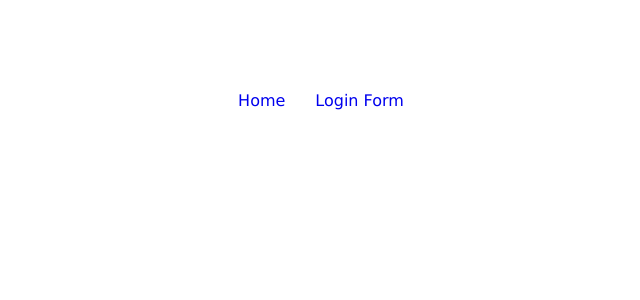
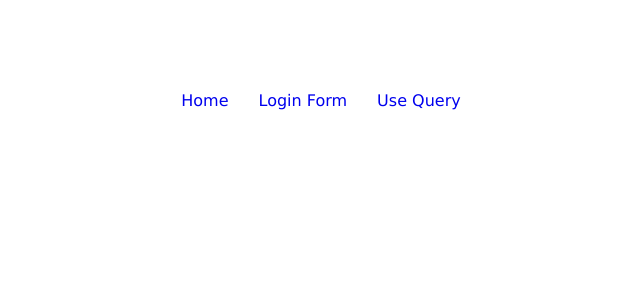
Before and after one commit to JWALITHA11/react-query-demo, a React (Vite) app: page / in a window 1280 px wide. Before the commit this address had no page. Shown: the top 300 px of the page, without its empty margins (339-979 px from the left). Built offline with nearby package versions, Linux system fonts and the light colour scheme.

Commit message:
routings added

```diff
--- a/src/App.tsx
+++ b/src/App.tsx
@@ -9,6 +9,7 @@ import Project from './Project';
 // import CreateUserComponent,{Updater} from './Update';
 import Source from './Source';
 import Navbar from './Navbar';
+import Practice from './Practice';
 // import Practice from './Practice';
 // import { FetchById } from './Practice';
 // import Reducer from './Reducer';
@@ -27,11 +28,11 @@ function App() {
     <Routes>
       <Route path='/source' element={<Source />} />
       <Route path='/project' element={<Project />} />
-
+     <Route path = '/practice' element={<Practice />} />
     </Routes>
     </BrowserRouter>
    {/* <Practice /> */}
-   {/* <FetchById fetchId={14} /> */}
+   {/*  */}
 
     </>
   )
--- a/src/Fetch.tsx
+++ b/src/Fetch.tsx
@@ -1,7 +1,7 @@
 // // import useFetch from "./useFetch";
 // import React from 'react';
 import { useQuery } from "@tanstack/react-query";
-
+import { FetchById } from "./Practice";
 // import { UNSAFE_getSingleFetchDataStrategy } from "react-router-dom";
 
 // import { Todo } from './useFetch';
@@ -89,6 +89,9 @@ return(
     <h1>No data Available</h1>
   )}
 
+<FetchById fetchId={14} />
+
+
   </div>
 
   </>
--- a/src/Navbar.tsx
+++ b/src/Navbar.tsx
@@ -7,6 +7,7 @@ const Navbar = () => {
     <ul className='nav-items'>
         <li><Link to = "/source">Home</Link></li>
         <li><Link to = "/project">Login Form</Link></li>
+        <li><Link to = "/practice">Use Query</Link></li>
     </ul>
     </>
   )
--- a/src/Practice.tsx
+++ b/src/Practice.tsx
@@ -1,5 +1,6 @@
 import { useQuery } from "@tanstack/react-query";
 import { Todos } from "./Fetch";
+import { DataFetch } from "./Fetch";
 const fetchData = () =>{
     return fetch('https://jsonplaceholder.typicode.com/todos/')
     .then(response =>{return response.json()})
@@ -21,6 +22,7 @@ const Practice = () => {
         ))
         }
     </ol>
+    <FetchById fetchId={14} />
     </>
   )
 }
```
